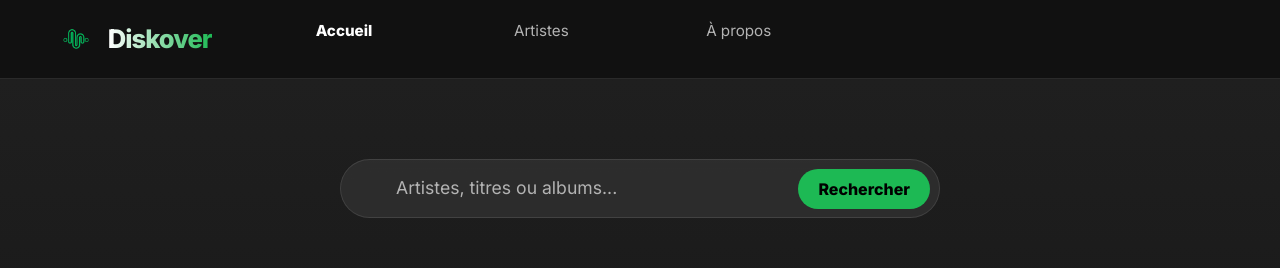
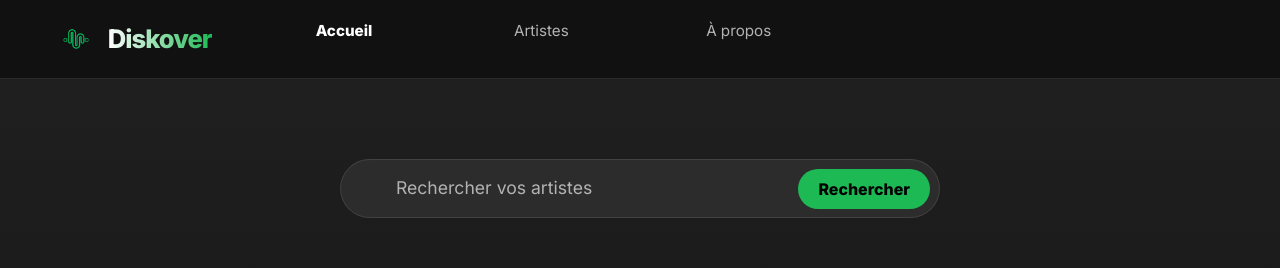
Before and after one commit to gabrieldaloiso/diskover, an Angular app: page /home in a window 1280 px wide. Shown: the top 268 px of the page. Built offline with nearby package versions, Linux system fonts and the light colour scheme; no server answers.

Commit message:
Modification Page accueil

```diff
--- a/src/app/search/search.html
+++ b/src/app/search/search.html
@@ -4,7 +4,7 @@
     <input
       type="text"
       [formControl]="searchCtrl"
-      placeholder="Artistes, titres ou albums..."
+      placeholder= "Rechercher vos artistes"
       aria-label="Rechercher">
 
     <button type="submit" class="search-btn">
```
